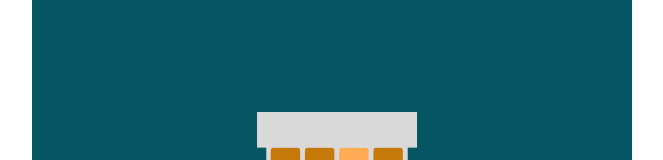
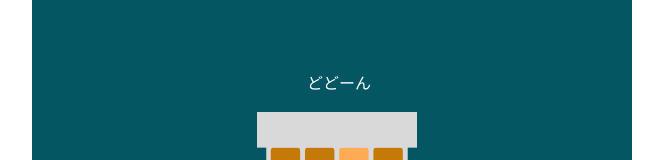
Before and after one commit to marimonon/advent2024_christmas, a React (Vite) app: page / in a window 1280 px wide. Both pictures are taken after a click on the button "スタート". Shown: the part 482-642 px from the top of the page, without its empty margins (308-971 px from the left). Built offline with nearby package versions, Linux system fonts and the light colour scheme.

Commit message:
サンタが沈んだ後にどどーんの文字表示

```diff
--- a/src/components/Start.tsx
+++ b/src/components/Start.tsx
@@ -24,6 +24,7 @@ const Start: React.FC = () => {
       <div css={santaCss(startClicked)}>
         <SantaImage css={santaImageCss} />
       </div>
+      <p css={textCss(startClicked)}>どどーん</p>
       <div css={chimneyCss}>
         <ChimneyImage css={chimneyImageCss} />
       </div>
@@ -70,6 +71,15 @@ const santaCss = (startClicked: boolean) => css`
   `}
 `
 
+const textCss = (startClicked: boolean) => css`
+  position: absolute;
+  bottom: 220px;
+  left: calc(50% - 25px);
+  color: #fff;
+  visibility: ${startClicked ? "visible" : "hidden"};
+  transition: visibility 0s ${startClicked ? "1s" : "0s"};
+`
+
 const chimneyCss = css`
   position: absolute;
   bottom: -20px;
```
